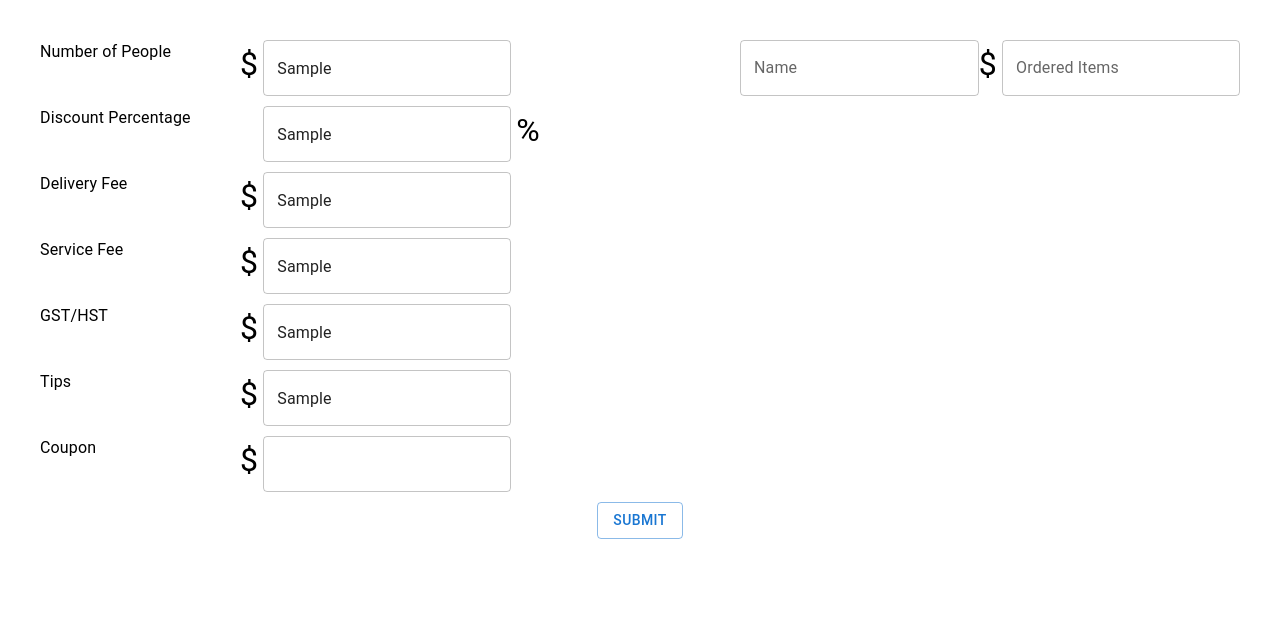
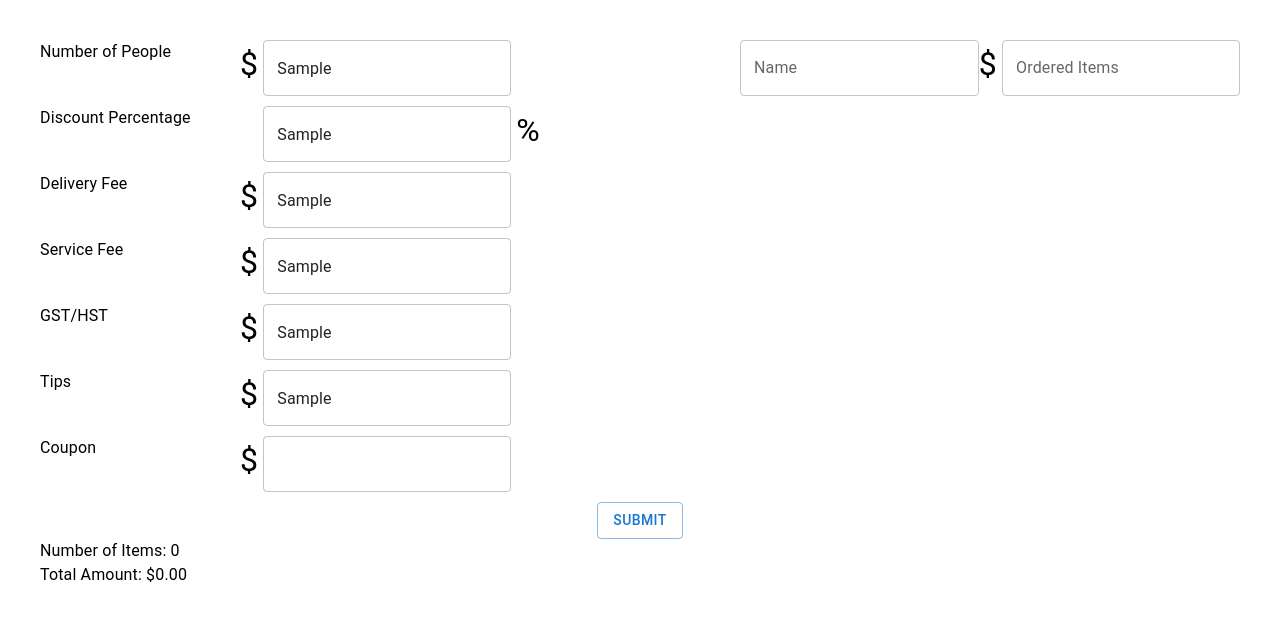
Before and after one commit to HyperFire12/Splitter, a React (Create React App) app: page / in a window 1280 px wide. Both pictures are taken after typing "Sample", "Sample", "Sample", "Sample", "Sample", "Sample" into the empty fields and a click on the button "SUBMIT". Shown: the top 620 px of the page. Built offline with nearby package versions, Linux system fonts and the light colour scheme.

Commit message:
Added number of items and total amount

```diff
--- a/src/components/Splitter.js
+++ b/src/components/Splitter.js
@@ -12,6 +12,8 @@
   const [coupon, setCoupon] = useState(0);
   const [listOfPeople, setListOfPeople] = useState([]);
   const [showPeople, setShowPeople] = useState(false);
+  const [totalAmount, setTotalAmount] = useState(0);
+  const [numOfItems, setNumOfItems] = useState(0);
 
   const textfields = [
     {
@@ -97,9 +99,13 @@
   ));
 
   const people = () => {
-    const handlePersonChange = (index, field, value) => {
+    const handlePersonChange = (index, field, value, field2, value2) => {
       const updatedPeople = [...listOfPeople];
-      updatedPeople[index] = { ...updatedPeople[index], [field]: value };
+      updatedPeople[index] = {
+        ...updatedPeople[index],
+        [field]: value,
+        [field2]: value2,
+      };
       setListOfPeople(updatedPeople);
     };
     const rows = [];
@@ -130,13 +136,15 @@
                   setShowPeople(false);
                   let val = e.target.value.split(",");
                   let x = 0;
+                  let items = 0;
                   for (let i = 0; i < val.length; i++) {
                     let vals = parseFloat(val[i]);
                     if (!isNaN(vals)) {
                       x += parseFloat(val[i]);
+                      items++;
                     }
                   }
-                  handlePersonChange(i, "subtotal", x);
+                  handlePersonChange(i, "subtotal", x, "items", items);
                 }}
               />
             </Box>
@@ -170,13 +178,15 @@
                   setShowPeople(false);
                   let val = e.target.value.split(",");
                   let x = 0;
+                  let items = 0;
                   for (let i = 0; i < val.length; i++) {
                     let vals = parseFloat(val[i]);
                     if (!isNaN(vals)) {
                       x += parseFloat(val[i]);
+                      items++;
                     }
                   }
-                  handlePersonChange(i, "subtotal", x);
+                  handlePersonChange(i, "subtotal", x, "items", items);
                 }}
               />
             </Box>
@@ -192,7 +202,13 @@
     const handleTotalChange = (index, field, value) => {
       updatedPeople[index] = { ...updatedPeople[index], [field]: value };
     };
+    let amt = 0;
+    let items = 0;
     for (let i = 0; i < listOfPeople.length; i++) {
+      amt +=
+        (deliveryFee + serviceFee + gstAndHst + tips - coupon) / numofPpl +
+        listOfPeople[i].subtotal * (1 - discountPercentage / 100);
+      items += listOfPeople[i].items;
       handleTotalChange(
         i,
         "total",
@@ -202,6 +218,8 @@
         ).toFixed(2)
       );
     }
+    setTotalAmount(amt.toFixed(2));
+    setNumOfItems(items);
     setListOfPeople(updatedPeople);
     setShowPeople(true);
   };
@@ -247,8 +265,15 @@
           Submit
         </Button>
       </Box>
-
-      {showPeople ? <Box>{result()}</Box> : <Box></Box>}
+      {showPeople ? (
+        <Box sx={{ display: "flex", flexDirection: "column" }}>
+          {result()}
+          <Typography>Number of Items: {numOfItems}</Typography>
+          <Typography>Total Amount: ${totalAmount}</Typography>
+        </Box>
+      ) : (
+        <Box></Box>
+      )}
     </Box>
   );
 };
```
